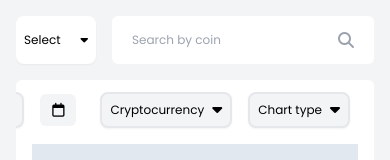
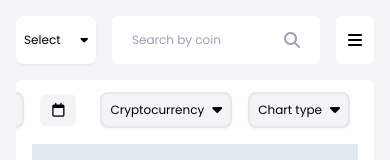
Before and after one commit to AmitChauhan-15/cryptocurrency-dasboard, a React (Create React App) app: page / in a window 390 px wide. Shown: the top 160 px of the page. Built offline with nearby package versions, Linux system fonts and the light colour scheme.

Commit message:
Sidebar responsive

```diff
--- a/src/App.js
+++ b/src/App.js
@@ -1,8 +1,10 @@
-import React from "react";
+import React, { useState } from "react";
 import Sidebar from "./Component/Sidebar";
 import Dashboard from "./Component/Dashboard";
 
 function App() {
+  const [sidebarState, setSidebarState] = useState(false);
+
   const cryptocurrencies = [
     {
       name: "Bitcoin",
@@ -29,8 +31,8 @@ function App() {
   return (
     <>
       <div className="bg-gray-100 w-full min-h-screen flex justify-between p-4 m-0">
-        <Dashboard />
-        <Sidebar cryptocurrencies={cryptocurrencies} />
+        <Dashboard sidebarState={setSidebarState} />
+        <Sidebar cryptocurrencies={cryptocurrencies} active={sidebarState} />
       </div>
     </>
   );
--- a/src/Component/Dashboard.jsx
+++ b/src/Component/Dashboard.jsx
@@ -3,12 +3,12 @@ import Dropdown from "./Common/Dropdown";
 import Input from "./Common/Input";
 import Button from "./Common/Button";
 
-function Dashboard() {
+function Dashboard({ sidebarState }) {
   // eslint-disable-next-line
   const [currencyOption, setCurrencyOption] = useState("");
 
   return (
-    <div className="h-full min-h-fit w-full lg:w-3/4 lg:pr-6 pb overflow-auto">
+    <div className="h-full w-full min-h-full lg:w-3/4 lg:pr-4 pb overflow-auto">
       <div className="flex items-start">
         <Dropdown
           custClass="w-20 text-xs h-12 sm:text-base sm:w-36 sm:h-14"
@@ -18,8 +18,14 @@ function Dashboard() {
         <Input
           placeholder={"Search by coin"}
           variant="search"
-          custClass="ml-4"
+          custClass="ml-4 mr-4 lg:mr-0"
         />
+        <div
+          className="flex sm:w-16 justify-center items-center px-3 py-4 sm:py-5 rounded-md bg-white lg:hidden"
+          onClick={() => sidebarState((prev) => !prev)}
+        >
+          <i className="fas fa-bars"></i>
+        </div>
       </div>
       <div className="w-full min-h-fit py-3 px-4 bg-white rounded-md mt-4">
         <div className="flex justify-end">
@@ -68,7 +74,7 @@ function Dashboard() {
           <div className="w-full h-72 bg-slate-200"></div>
         </div>
       </div>
-      <div className="w-full h-fit flex flex-col sm:flex-row justify-between mt-4">
+      <div className="w-full min-h-fit flex flex-col sm:flex-row justify-between mt-4">
         <div className="w-full sm:w-1/2 sm:mb-0 h-hull bg-white py-3 px-4 mr-2 mb-3 rounded-md">
           <div className="flex justify-between">
             <h1 className="text-base sm:text-lg font-semibold">Portfolio</h1>
--- a/src/Component/Sidebar.jsx
+++ b/src/Component/Sidebar.jsx
@@ -1,11 +1,22 @@
-function Sidebar({ cryptocurrencies }) {
+function Sidebar({ cryptocurrencies, active = false }) {
   // Sort cryptocurrencies by market cap in descending order
   const sortedCrypto = cryptocurrencies.sort(
     (a, b) => b.marketCap - a.marketCap
   );
 
   return (
-    <div className=" bg-white w-1/4 hidden lg:block rounded-lg p-8 min-h-full overflow-y-auto overflow-x-hidden">
+    <>
+      {/* OVERLAY */}
+      <div
+        className={`${
+          active ? "block" : "hidden"
+        } absolute top-0 left-0 lg:hidden w-full h-full z-10 bg-black opacity-50`}
+      ></div>
+      <div
+        className={`${
+          active ? "block" : "hidden"
+        } bg-white w-96 lg:w-1/4 lg:block rounded-lg p-8 min-h-full overflow-y-auto overflow-x-hidden z-20`}
+      >
         <h3 className="font-semibold text-lg mb-4">
           Cryptocurrency by Market Cap
         </h3>
@@ -15,7 +26,9 @@ function Sidebar({ cryptocurrencies }) {
             className="flex justify-between items-center border-b p-4"
           >
             <div className="mr-4">
-            <strong className=" text-base font-semibold">{crypto.name}</strong>
+              <strong className=" text-base font-semibold">
+                {crypto.name}
+              </strong>
               <p className="text-xs text-gray-500 font-semibold">
                 Mkt Cap: {crypto.marketCap}
               </p>
@@ -41,6 +54,7 @@ function Sidebar({ cryptocurrencies }) {
           </div>
         ))}
       </div>
+    </>
   );
 }
 
```
Lines whose indentation alone changed are shown as unchanged.
